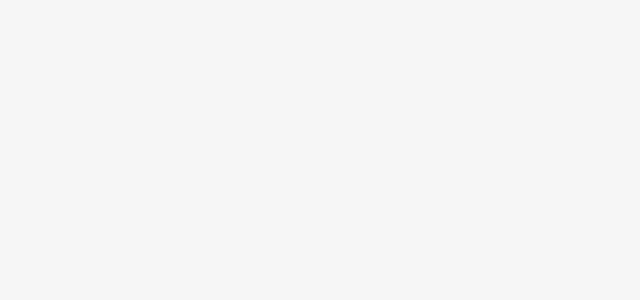
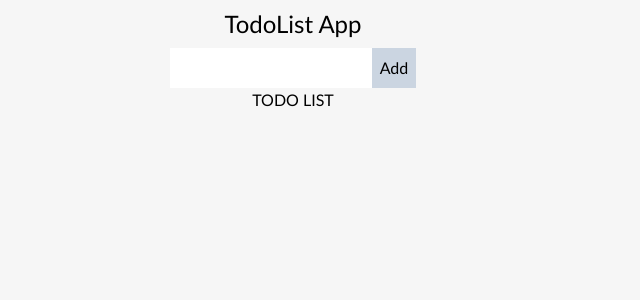
Before and after one commit to Sinac0de/Todo-List-ReactJs, a React (Create React App) app: page / in a window 1280 px wide. Shown: the top 300 px of the page, without its empty margins (347-987 px from the left). Built offline with nearby package versions, Linux system fonts and the light colour scheme.

Commit message:
Replace App styles with tailwind

```diff
--- a/src/App.js
+++ b/src/App.js
@@ -1,5 +1,12 @@
+import TodoApp from "./components/TodoApp";
+
 const App = () => {
-  return <></>;
+  return (
+    <div className="flex flex-col items-center">
+      <h1 className="m-2 text-2xl">TodoList App</h1>
+      <TodoApp />
+    </div>
+  );
 };
 
 export default App;
```
Also changed, not shown: src/App.css (added).
